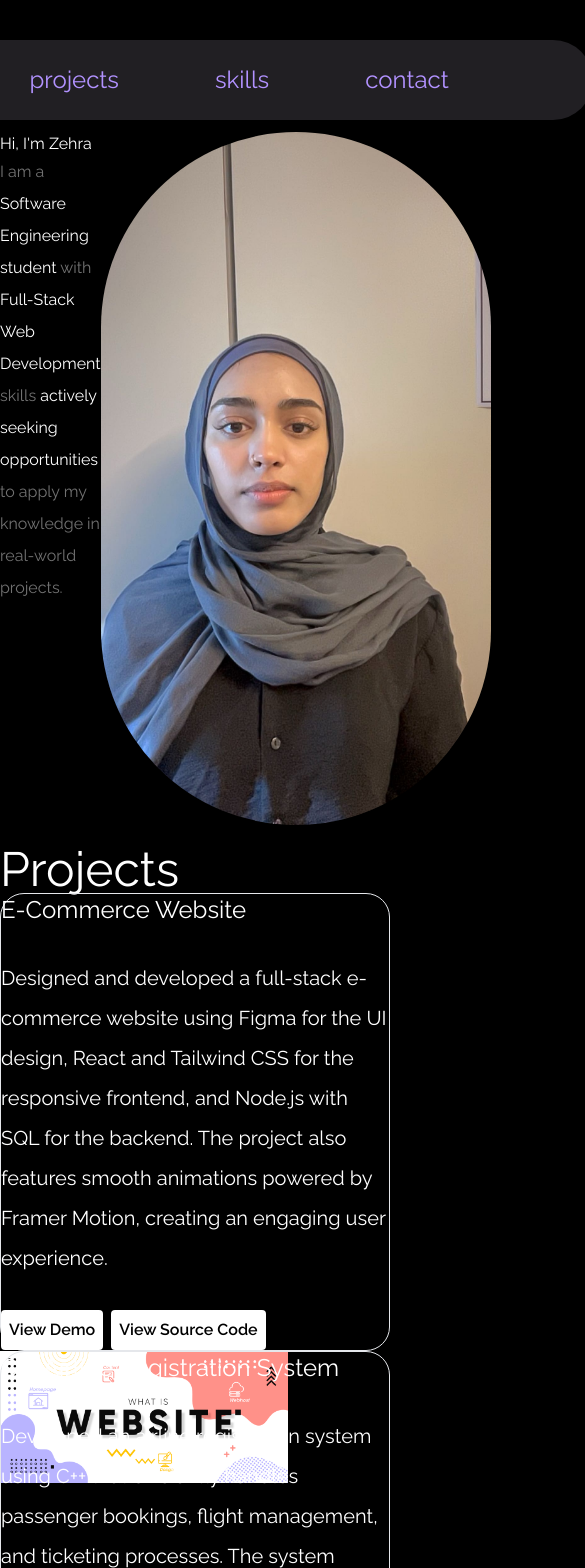
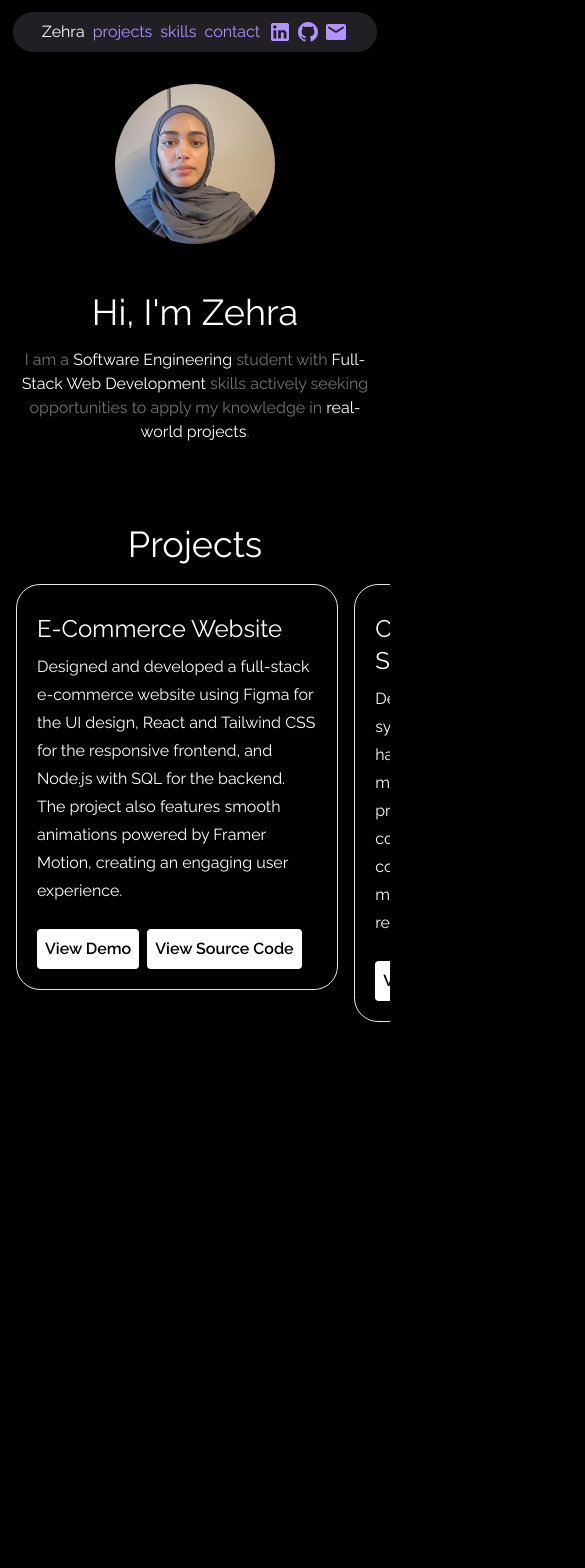
Before and after one commit to zehraz1/portfolio, a React (Vite) app: page / in a window 390 px wide. Shown: the top 1568 px of the page, 585 px wide, since content can reach past the window. After the commit the page ends 1062 px from the top, so only its background shows below. Built offline with nearby package versions, Linux system fonts and the light colour scheme.

Commit message:
made it more responsive

```diff
--- a/src/App.jsx
+++ b/src/App.jsx
@@ -13,9 +13,9 @@ function App() {
         <Navbar/>
         <HomeMain/>
         <Projects/>
-        <Technologies/>
+        {/*<Technologies/>
         <ContactMe/>
-        <Footer/>
+        <Footer/>*/}
       </div>
     </>
   )
--- a/src/components/HomeMain.jsx
+++ b/src/components/HomeMain.jsx
@@ -1,18 +1,26 @@
-/* eslint-disable react/no-unescaped-entities */
-
 import profilePic from '../assets/zehra.jpeg';
 
-const HomeMain =() => {
-    return(
-        <><div className='flex 2xl:mb-40' id='home'>
-            <div className='inline-block'>
-                <h1 className="text-white 2xl:text-9xl 2xl:pt-60 2xl:pl-48 2xl:pb-10 inline-block">Hi, I'm Zehra</h1>
-                <p className="text-customGray 2xl:pl-48 2xl:text-3xl leading-[2]">I am a <span className="text-white leading-[2]"> Software Engineering student</span> with <span className="text-white leading-[2]"> Full-Stack Web Development</span> <br></br>skills <span className="text-white leading-loose">actively seeking opportunities</span> <span className='leading-[2]'>to apply my knowledge in <br></br>real-world projects.</span></p>
-                </div>
-            <img src={profilePic} className='rounded-full object-cover inline-block 2xl:h-96 2xl:w-96 2xl:mt-52 2xl:ml-28'></img>
+const HomeMain = () => {
+  return (
+    <>
+      <div className="flex flex-col justify-center items-center pt-5 max-h-screen md:pt-28 md:flex-row-reverse md:justify-between md:items-center w-[90%] md:w-[85%] lg:w-[80%] mx-auto ">
+        {/* Image on top by default, side-by-side on medium screens (on the right) */}
+        <div className="flex justify-center pb-12 md:pb-10 md:p-0 md:w-1/2 lg:w-1/2 ">
+          <img src={profilePic} className="rounded-full h-[10rem] w-[10rem] object-cover md:h-[20rem] md:w-[20rem] lg:h-[28rem] lg:w-[28rem]" alt="Profile" />
         </div>
-        </>
-    );
+
+        {/* Text content */}
+        <div className="text-center md:text-left md:w-1/2 lg:w-full lg:pl-12">
+          <h1 className="text-white text-4xl mb-4 md:text-6xl lg:text-9xl ">Hi, I'm Zehra</h1>
+          <p className="text-customGray md:text-xl lg:text-2xl lg:w-[70%]">
+            I am a <span className="text-white md:leading-loose">Software Engineering</span> student with
+            <span className="text-white md:leading-loose"> Full-Stack Web Development</span> skills actively seeking opportunities
+            to apply my knowledge in <span className="text-white md:leading-loose">real-world projects</span>.
+          </p>
+        </div>
+      </div>
+    </>
+  );
 }
 
 export default HomeMain;
--- a/src/components/Navbar.jsx
+++ b/src/components/Navbar.jsx
@@ -7,33 +7,34 @@ import { Link } from 'react-scroll';
 
 const Navbar = ()=>{
     return(
-        <div className="flex items-center justify-center m-3 mt-10">
-            <div className="p-6 bg-customGrey rounded-full flex items-center" >
-                <ul className="text-customPurple text-center flex justify-center space-x-12 text-2xl">
+        <div className='flex justify-center h-full m-3 md:mt-5'>
+        <div className="md:w-3/4 lg:w-1/2 w-[99.5%]  bg-customGrey rounded-full p-2 md:p-4 md:text-2xl lg:text-3xl ">
+            <div >
+                <ul className="text-customPurple text-center flex justify-center space-x-2 md:space-x-5 lg:space-x-8">
                     <li>
-                      <Link to="home" smooth={true} duration={500} className="text-white pl-12 cursor-pointer">Zehra</Link>
+                      <Link to="home" smooth={true} duration={500} className="text-white cursor-pointer">Zehra </Link>
                     </li>
 
                     <li>
-                        <Link to="projects" smooth={true} duration={500} className="text-customPurple pl-12 hover:text-white cursor-pointer">projects</Link>
+                        <Link to="projects" smooth={true} duration={500} className="text-customPurple hover:text-white cursor-pointer">projects </Link>
                     </li>
 
                     <li>
-                        <Link to="skills" smooth={true} duration={500} className="text-customPurple pl-12 hover:text-white cursor-pointer">skills</Link>
+                        <Link to="skills" smooth={true} duration={500} className="text-customPurple hover:text-white cursor-pointer">skills </Link>
                     </li>
 
                     <li>
-                        <Link to="contact" smooth={true} duration={500} className="text-customPurple pl-12 hover:text-white cursor-pointer">contact</Link>
+                        <Link to="contact" smooth={true} duration={500} className="text-customPurple hover:text-white cursor-pointer">contact </Link>
                     </li>
 
-                    <li className='flex items-center space-x-3'>
-                        <a href="https://www.linkedin.com/in/zehra-zaidi-bb004b1b2/" className=""> <img src={linkedinIcon} className="h-7" />
+                    <li className='flex items-center space-x-1'>
+                        <a href="https://www.linkedin.com/in/zehra-zaidi-bb004b1b2/" className=""> <img src={linkedinIcon} className="" />
                         </a>
 
-                        <a href="https://github.com/zehraz1/Portfolio-Projects/"> <img src={githubIcon} className="h-7" />
+                        <a href="https://github.com/zehraz1/Portfolio-Projects/"> <img src={githubIcon} className="" />
                         </a>
 
-                        <a href="mailto:zehraahmedzaidi@gmail.com" className="pr-12"> <img src={emailIcon} className="h-7" />
+                        <a href="mailto:zehraahmedzaidi@gmail.com" className=""> <img src={emailIcon} className="" />
                         </a>
 
                     </li>
@@ -41,7 +42,7 @@ const Navbar = ()=>{
 
             </div>
         </div>
-
+</div>
     );
 };
 
--- a/src/components/Projects.jsx
+++ b/src/components/Projects.jsx
@@ -1,53 +1,65 @@
+
 import websitePic2 from '../assets/website2.png';
 
 const Projects = () => {
   return (
     <>
-    <div id='projects' className='pt-5'>
-      <h1 className="text-white text-5xl 2xl:pl-48">Projects</h1>
+      <div id="projects" className="pt-20">
+        <h1 className="text-white text-4xl  md:text-5xl lg:text-8xl md:pl-20 xl:pl-60 pb-5 text-center md:text-left  ">Projects</h1>
 
-      <div className='2xl:mr-56'>
+        <div className="container mx-auto px-4 overflow-x-auto flex space-x-4 scroll-smooth overflow-scroll hide-scrollbar">
+          {/* Project 1 */}
+          <div className="text-white border rounded-3xl hover:border-customPurple p-5 mb-10 inline-block w-[90%] sm:w-[80%] md:w-[60%] lg:w-[40%] xl:w-[35%] h-fit flex-shrink-0">
+            <h1 className="text-2xl pt-2 ">E-Commerce Website</h1>
+            <p className="pt-2 leading-7  ">
+              Designed and developed a full-stack e-commerce website using Figma for the UI design, React and Tailwind CSS for the responsive frontend, and Node.js with SQL for the backend. The project also features smooth animations powered by Framer Motion, creating an engaging user experience.
+            </p>
+            <div className="mt-4">
+              <button className="bg-white text-black p-2 font-semibold rounded mr-2">
+                <a href="#linkhere">View Demo</a>
+              </button>
+              <button className="bg-white text-black p-2 font-semibold rounded mt-2">
+                <a href="#linkhere">View Source Code</a>
+              </button>
+            </div>
+          </div>
 
-        <div className="text-white border rounded-3xl hover:border-customPurple 2xl:h-80 2xl:ml-48 2xl:m-10 2xl:p-5 space-y-8 relative">
-        <h1 className="text-2xl 2xl:pt-2">E-Commerce Website</h1>
-        <p className="text-xl 2xl:mr-[400px] leading-10"> Designed and developed a full-stack e-commerce website using Figma for the UI design, React and Tailwind CSS for the responsive frontend, and Node.js with SQL for the backend. The project also features smooth animations powered by Framer Motion, creating an engaging user experience.</p>
-        <button className="bg-white text-black p-2 font-semibold rounded"><a href="#linkhere"></a>View Demo</button>
-        <button className="bg-white text-black p-2 font-semibold rounded ml-2"><a href="#linkhere"></a>View Source Code</button>
-        </div>
-        <img className="w-72 absolute 2xl:left-[1250px] 2xl:-bottom-32 " src={websitePic2}></img>
+          {/* Project 2 */}
+          <div className="text-white border rounded-3xl hover:border-customPurple p-5 mb-10 inline-block w-[90%] sm:w-[80%] md:w-[60%] lg:w-[40%] xl:w-[35%] h-fit flex-shrink-0">
+            <h1 className="text-2xl pt-2">C++ Airline Registration System</h1>
+            <p className="pt-2  leading-7">
+              Developed an airline registration system using C++ that efficiently handles passenger bookings, flight management, and ticketing processes. The system operates via a command-line interface, focusing on core functionalities such as user data management, flight schedules, and reservation tracking.
+            </p>
+            <div className="mt-4">
+              <button className="bg-white text-black p-2 font-semibold rounded mr-2">
+                <a href="#linkhere">View Demo</a>
+              </button>
+              <button className="bg-white text-black p-2 font-semibold rounded mt-2">
+                <a href="#linkhere">View Source Code</a>
+              </button>
+            </div>
+          </div>
 
-        <div className="text-white border rounded-3xl hover:border-customPurple 2xl:h-80 2xl:ml-48 2xl:m-10 2xl:p-5 space-y-8 relative">
-        <h1 className="text-2xl 2xl:pt-2">C++ Airline Registration System</h1>
-        <p className="text-xl 2xl:mr-[400px] leading-10"> Developed an airline registration system using C++ that efficiently handles passenger bookings, flight management, and ticketing processes. The system operates via a command-line interface, focusing on core functionalities such as user data management, flight schedules, and reservation tracking.</p>
-        <button className="bg-white text-black p-2 font-semibold rounded"><a href="#linkhere"></a>View Demo</button>
-        <button className="bg-white text-black p-2 font-semibold rounded ml-2"><a href="#linkhere"></a>View Source Code</button>
-        </div>
-        <img className="w-72 absolute 2xl:left-[1250px] 2xl:-bottom-[490px] " src={websitePic2}></img>
-
-
-        <div className="text-white border rounded-3xl hover:border-customPurple 2xl:h-80 2xl:ml-48 2xl:m-10 2xl:p-5 space-y-8 relative">
-        <h1 className="text-2xl 2xl:pt-2">Java Application</h1>
-        <p className="text-xl 2xl:mr-[400px] leading-10">
-        Developed a Java application with a graphical user interface (GUI) for a booking and management system. The application includes intuitive navigation, data input validation, and responsive design elements, offering a seamless and user-friendly experience for managing bookings and administrative tasks.</p>
-        <button className="bg-white text-black p-2 font-semibold rounded"><a href="#linkhere"></a>View Demo</button>
-        <button className="bg-white text-black p-2 font-semibold rounded ml-2"><a href="#linkhere"></a>View Source Code</button>
-        </div>
-        <img className="w-72 absolute 2xl:left-[1250px] 2xl:-bottom-[850px] " src={websitePic2}></img>
-
-
-        <div className="text-white border rounded-3xl hover:border-customPurple 2xl:h-80 2xl:ml-48 2xl:m-10 2xl:p-5 space-y-8 relative">
-        <h1 className="text-2xl 2xl:pt-2">Admin Dashboard</h1>
-        <p className="text-xl 2xl:mr-[400px] leading-10"> Developed an admin dashboard using React, designed to provide a seamless and intuitive user interface for managing data and operations. The dashboard features real-time data visualization, user management, and dynamic content handling, ensuring efficient oversight and control of various administrative tasks.</p>
-        <button className="bg-white text-black p-2 font-semibold rounded"><a href="#linkhere"></a>View Demo</button>
-        <button className="bg-white text-black p-2 font-semibold rounded ml-2"><a href="#linkhere"></a>View Source Code</button>
-        </div>
-        <img className="w-72 absolute 2xl:left-[1250px] 2xl:-bottom-[1210px] " src={websitePic2}></img>
-
+          {/* Project 3 */}
+          <div className="text-white border rounded-3xl h-fit hover:border-customPurple p-5 mb-10 inline-block w-[90%] sm:w-[80%] md:w-[60%] lg:w-[40%] xl:w-[35%] flex-shrink-0">
+            <h1 className="text-2xl pt-2">Java Application</h1>
+            <p className="pt-2 leading-7">
+              Developed a Java application with a graphical user interface (GUI) for a booking and management system. The application includes intuitive navigation, data input validation, and responsive design elements, offering a seamless and user-friendly experience for managing bookings and administrative tasks.
+            </p>
+            <div className="mt-4">
+              <button className="bg-white text-black p-2 font-semibold rounded mr-2">
+                <a href="#linkhere">View Demo</a>
+              </button>
+              <button className="bg-white text-black p-2 font-semibold rounded mt-2">
+                <a href="#linkhere">View Source Code</a>
+              </button>
+            </div>
+          </div>
 
         </div>
-    </div>
+      </div>
     </>
   );
-}
+};
 
 export default Projects;
--- a/tailwind.config.js
+++ b/tailwind.config.js
@@ -16,5 +16,15 @@ export default {
       }
     },
   },
-  plugins: [],
+  plugins: [ function ({ addUtilities }) {
+    addUtilities({
+      '.hide-scrollbar': {
+        '-ms-overflow-style': 'none', /* IE and Edge */
+        'scrollbar-width': 'none',    /* Firefox */
+      },
+      '.hide-scrollbar::-webkit-scrollbar': {
+        'display': 'none',            /* Chrome, Safari, and Opera */
+      },
+    });
+  },],
 }
```
Also changed, not shown: src/index.css (line endings or trailing spaces).
